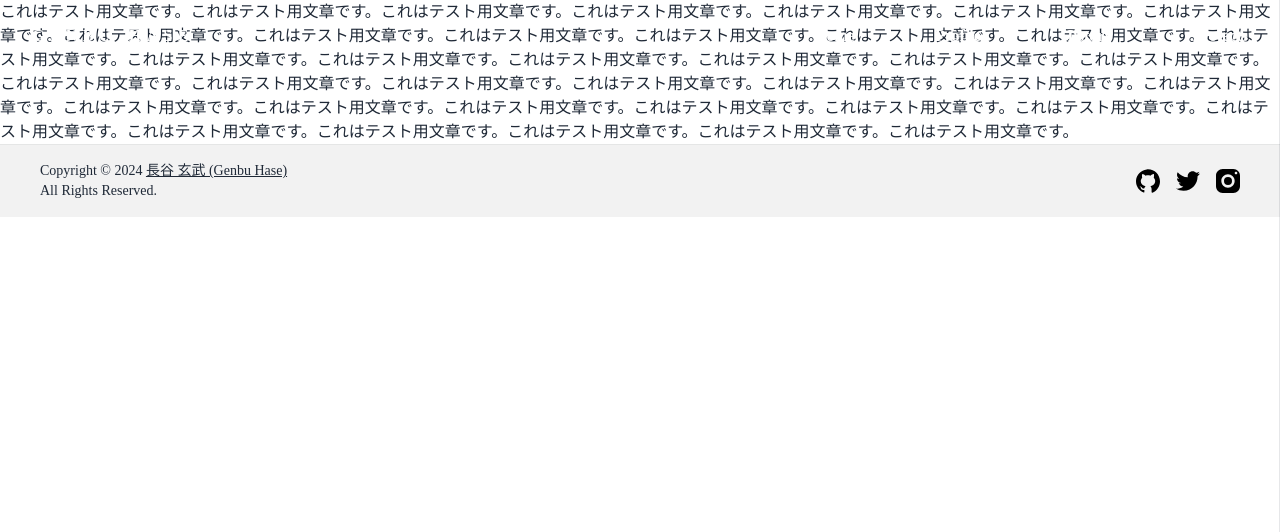
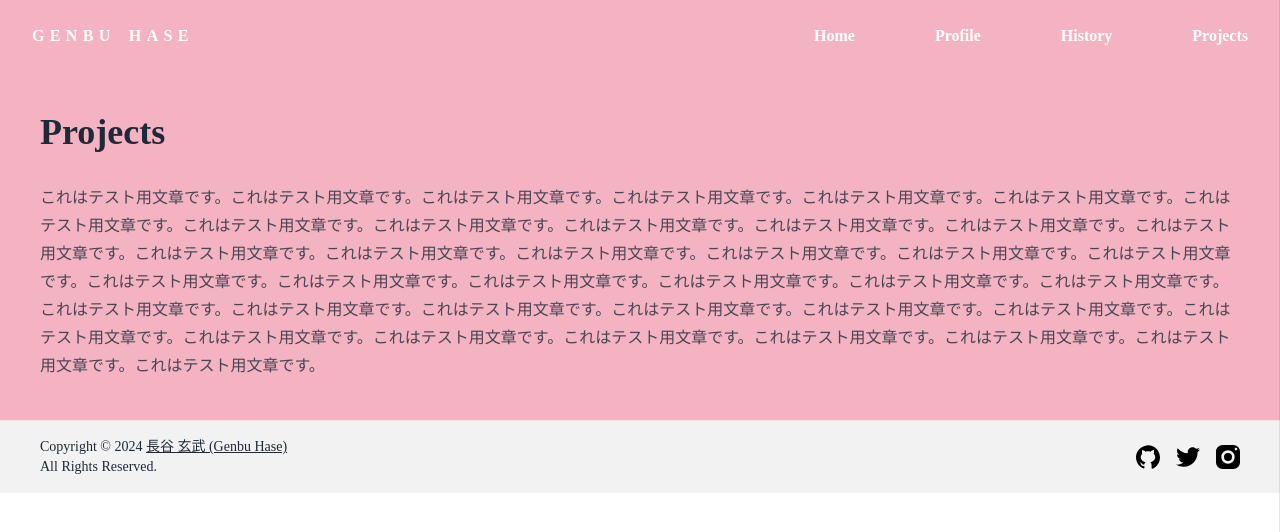
Before and after one commit to GenbuHase/GenbuHase, a Nuxt app: page /projects in a window 1280 px wide. Shown: the top 532 px of the page. Built offline with nearby package versions, Linux system fonts and the light colour scheme; a web font is replaced by a local one.

Commit message:
0.1.0.13 + Tailwind CssのProseプラグインを導入 + Screensに2xsを追加 + 320px幅における表示崩れを修正 + /profile, /history, /projectsの表示を改善 $ 背景色・文字色設定をLayoutが持つように修正 $ HeroImageの表示を最適化

```diff
--- a/layouts/default.vue
+++ b/layouts/default.vue
@@ -1,5 +1,5 @@
 <template>
-  <section>
+  <section class="text-base-content bg-[#f4b3c2]">
     <header class="fixed inset-x-0 top-0 z-50 text-white">
       <div class="drawer drawer-end">
         <input id="sidebar-status" class="drawer-toggle" type="checkbox" />
--- a/package.json
+++ b/package.json
@@ -1,7 +1,7 @@
 {
   "type": "module",
   "name": "genbuhase-portfolio",
-  "version": "0.1.0.12",
+  "version": "0.1.0.13",
   "description": "GenbuHase's Portfolio",
   "author": "Genbu Hase (https://genbuhase.github.io/)",
   "main": "index.js",
@@ -21,6 +21,7 @@
   },
   "devDependencies": {
     "@nuxtjs/tailwindcss": "^6.12.1",
+    "@tailwindcss/typography": "^0.5.15",
     "daisyui": "^4.12.10",
     "sass": "^1.79.4"
   },
--- a/pages/history.vue
+++ b/pages/history.vue
@@ -1,9 +1,17 @@
 <template>
-  <div>
-    これはテスト用文章です。これはテスト用文章です。これはテスト用文章です。これはテスト用文章です。これはテスト用文章です。これはテスト用文章です。これはテスト用文章です。これはテスト用文章です。これはテスト用文章です。これはテスト用文章です。これはテスト用文章です。これはテスト用文章です。これはテスト用文章です。これはテスト用文章です。これはテスト用文章です。これはテスト用文章です。これはテスト用文章です。これはテスト用文章です。これはテスト用文章です。これはテスト用文章です。これはテスト用文章です。これはテスト用文章です。これはテスト用文章です。これはテスト用文章です。これはテスト用文章です。これはテスト用文章です。これはテスト用文章です。これはテスト用文章です。これはテスト用文章です。これはテスト用文章です。これはテスト用文章です。これはテスト用文章です。これはテスト用文章です。これはテスト用文章です。これはテスト用文章です。これはテスト用文章です。これはテスト用文章です。これはテスト用文章です。これはテスト用文章です。
-  </div>
+  <main class="pt-[96px] lg:pt-[72px]">
+    <article id="history" class="prose max-w-none p-10">
+      <h1>History</h1>
+
+      <p>
+        これはテスト用文章です。これはテスト用文章です。これはテスト用文章です。これはテスト用文章です。これはテスト用文章です。これはテスト用文章です。これはテスト用文章です。これはテスト用文章です。これはテスト用文章です。これはテスト用文章です。これはテスト用文章です。これはテスト用文章です。これはテスト用文章です。これはテスト用文章です。これはテスト用文章です。これはテスト用文章です。これはテスト用文章です。これはテスト用文章です。これはテスト用文章です。これはテスト用文章です。これはテスト用文章です。これはテスト用文章です。これはテスト用文章です。これはテスト用文章です。これはテスト用文章です。これはテスト用文章です。これはテスト用文章です。これはテスト用文章です。これはテスト用文章です。これはテスト用文章です。これはテスト用文章です。これはテスト用文章です。これはテスト用文章です。これはテスト用文章です。これはテスト用文章です。これはテスト用文章です。これはテスト用文章です。これはテスト用文章です。これはテスト用文章です。
+      </p>
+    </article>
+  </main>
 </template>
 
 <style lang="scss" scoped>
+</style>
 
-</style>
+<script setup lang="ts">
+</script>
--- a/pages/index.vue
+++ b/pages/index.vue
@@ -1,15 +1,15 @@
 <template>
-  <main class="text-base-content bg-[#f4b3c2]">
+  <main>
     <aside ref="hero" :class='["hero", `hero-${currentHeroImage}`, "min-h-svh"]'>
       <div class="hero-overlay opacity-80"></div>
 
       <div class="hero-content flex flex-col gap-y-8 md:absolute md:right-20 text-white">
-        <div class="flex gap-x-4 text-3xl">
+        <div class="flex gap-x-4 text-2xl 2xs:text-3xl">
           <button @click="prevHeroImage">
             <span class="material-icons">keyboard_arrow_left</span>
           </button>
 
-          <h1 class="brand-name text-2xl">Genbu Hase</h1>
+          <h1 class="brand-name text-xl 2xs:text-2xl">Genbu Hase</h1>
 
           <button @click="nextHeroImage">
             <span class="material-icons">keyboard_arrow_right</span>
@@ -31,10 +31,6 @@
         </nav>
       </div>
     </aside>
-
-    <article id="profile" class="container p-8 min-h-svh">
-      <h1>Profile</h1>
-    </article>
   </main>
 </template>
 
@@ -50,17 +46,17 @@
 
     &-1 {
       background-image: url("~/assets/hero1.jpg");
-      background-position: center center;
+      background-position: center 57.5%;
     }
 
     &-2 {
       background-image: url("~/assets/hero2.jpg");
-      background-position: center 25%;
+      background-position: center 15%;
     }
 
     &-3 {
       background-image: url("~/assets/hero3.jpg");
-      background-position: center 25%;
+      background-position: center 17.5%;
     }
   }
 </style>
--- a/pages/profile.vue
+++ b/pages/profile.vue
@@ -1,11 +1,16 @@
 <template>
-  <div>
-    これはテスト用文章です。これはテスト用文章です。これはテスト用文章です。これはテスト用文章です。これはテスト用文章です。これはテスト用文章です。これはテスト用文章です。これはテスト用文章です。これはテスト用文章です。これはテスト用文章です。これはテスト用文章です。これはテスト用文章です。これはテスト用文章です。これはテスト用文章です。これはテスト用文章です。これはテスト用文章です。これはテスト用文章です。これはテスト用文章です。これはテスト用文章です。これはテスト用文章です。これはテスト用文章です。これはテスト用文章です。これはテスト用文章です。これはテスト用文章です。これはテスト用文章です。これはテスト用文章です。これはテスト用文章です。これはテスト用文章です。これはテスト用文章です。これはテスト用文章です。これはテスト用文章です。これはテスト用文章です。これはテスト用文章です。これはテスト用文章です。これはテスト用文章です。これはテスト用文章です。これはテスト用文章です。これはテスト用文章です。これはテスト用文章です。
-  </div>
+  <main class="pt-[96px] lg:pt-[72px]">
+    <article id="profile" class="prose max-w-none p-10">
+      <h1>Profile</h1>
+
+      <p>
+        これはテスト用文章です。これはテスト用文章です。これはテスト用文章です。これはテスト用文章です。これはテスト用文章です。これはテスト用文章です。これはテスト用文章です。これはテスト用文章です。これはテスト用文章です。これはテスト用文章です。これはテスト用文章です。これはテスト用文章です。これはテスト用文章です。これはテスト用文章です。これはテスト用文章です。これはテスト用文章です。これはテスト用文章です。これはテスト用文章です。これはテスト用文章です。これはテスト用文章です。これはテスト用文章です。これはテスト用文章です。これはテスト用文章です。これはテスト用文章です。これはテスト用文章です。これはテスト用文章です。これはテスト用文章です。これはテスト用文章です。これはテスト用文章です。これはテスト用文章です。これはテスト用文章です。これはテスト用文章です。これはテスト用文章です。これはテスト用文章です。これはテスト用文章です。これはテスト用文章です。これはテスト用文章です。これはテスト用文章です。これはテスト用文章です。
+      </p>
+    </article>
+  </main>
 </template>
 
 <style lang="scss" scoped>
-
 </style>
 
 <script setup lang="ts">
--- a/pages/projects.vue
+++ b/pages/projects.vue
@@ -1,9 +1,17 @@
 <template>
-  <div>
-    これはテスト用文章です。これはテスト用文章です。これはテスト用文章です。これはテスト用文章です。これはテスト用文章です。これはテスト用文章です。これはテスト用文章です。これはテスト用文章です。これはテスト用文章です。これはテスト用文章です。これはテスト用文章です。これはテスト用文章です。これはテスト用文章です。これはテスト用文章です。これはテスト用文章です。これはテスト用文章です。これはテスト用文章です。これはテスト用文章です。これはテスト用文章です。これはテスト用文章です。これはテスト用文章です。これはテスト用文章です。これはテスト用文章です。これはテスト用文章です。これはテスト用文章です。これはテスト用文章です。これはテスト用文章です。これはテスト用文章です。これはテスト用文章です。これはテスト用文章です。これはテスト用文章です。これはテスト用文章です。これはテスト用文章です。これはテスト用文章です。これはテスト用文章です。これはテスト用文章です。これはテスト用文章です。これはテスト用文章です。これはテスト用文章です。
-  </div>
+  <main class="pt-[96px] lg:pt-[72px]">
+    <article id="projects" class="prose max-w-none p-10">
+      <h1>Projects</h1>
+
+      <p>
+        これはテスト用文章です。これはテスト用文章です。これはテスト用文章です。これはテスト用文章です。これはテスト用文章です。これはテスト用文章です。これはテスト用文章です。これはテスト用文章です。これはテスト用文章です。これはテスト用文章です。これはテスト用文章です。これはテスト用文章です。これはテスト用文章です。これはテスト用文章です。これはテスト用文章です。これはテスト用文章です。これはテスト用文章です。これはテスト用文章です。これはテスト用文章です。これはテスト用文章です。これはテスト用文章です。これはテスト用文章です。これはテスト用文章です。これはテスト用文章です。これはテスト用文章です。これはテスト用文章です。これはテスト用文章です。これはテスト用文章です。これはテスト用文章です。これはテスト用文章です。これはテスト用文章です。これはテスト用文章です。これはテスト用文章です。これはテスト用文章です。これはテスト用文章です。これはテスト用文章です。これはテスト用文章です。これはテスト用文章です。これはテスト用文章です。
+      </p>
+    </article>
+  </main>
 </template>
 
 <style lang="scss" scoped>
+</style>
 
-</style>
+<script setup lang="ts">
+</script>
--- a/tailwind.config.js
+++ b/tailwind.config.js
@@ -1,10 +1,17 @@
 import daisyui from "daisyui"
+import typography from "@tailwindcss/typography";
 
 /** @type {import('tailwindcss').Config} */
 export default {
   content: [],
+
   theme: {
-    extend: {},
+    extend: {
+      screens: {
+        "2xs": "360px"
+      }
+    },
   },
-  plugins: [ daisyui ],
+
+  plugins: [ daisyui, typography ],
 }
```
Also changed, not shown: 1 other file (tests, documents, lock files or other folders).
